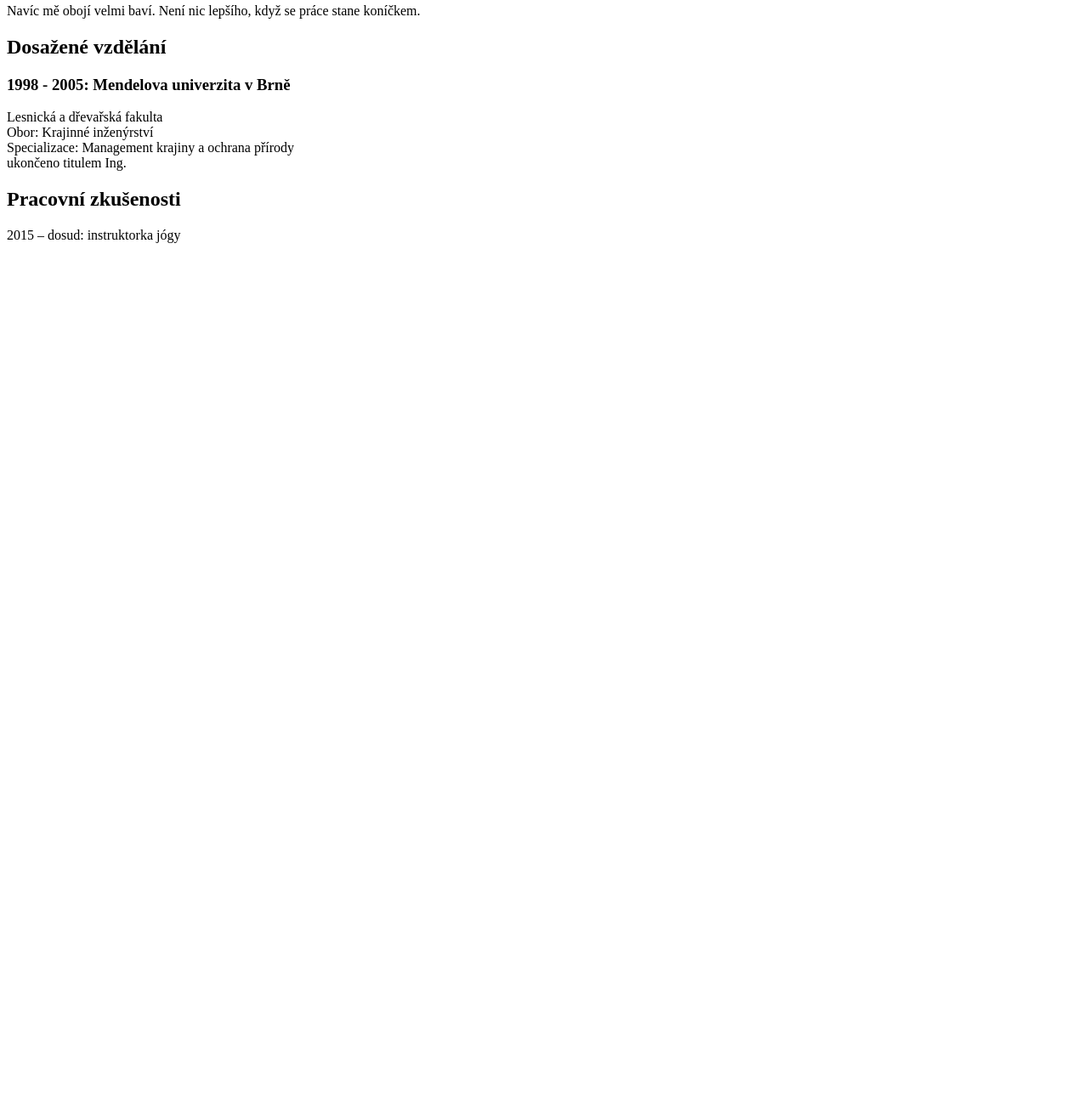
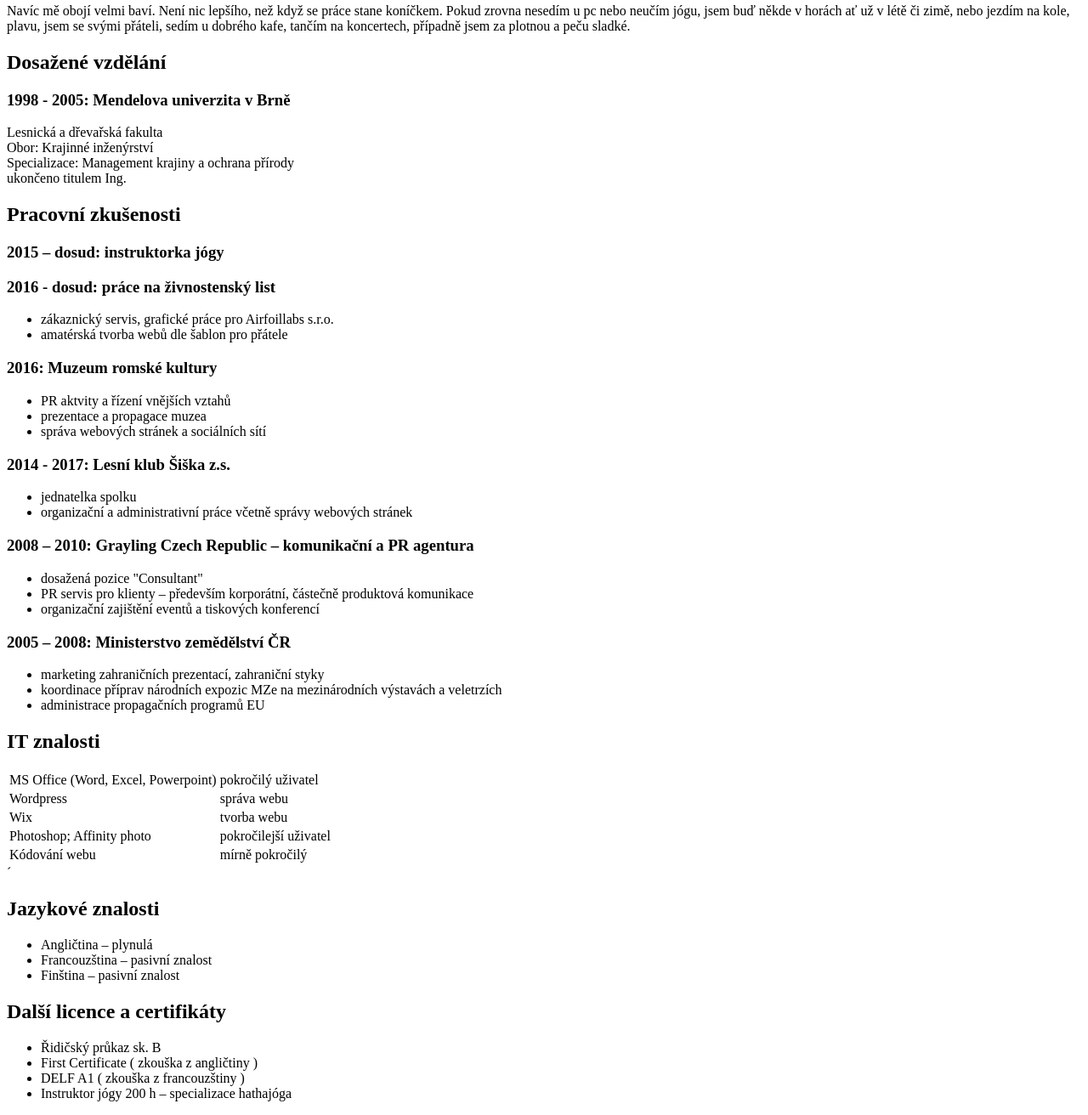
Before and after one commit to karolinavaitt/Zivotopis, a plain HTML site: page index.html in a window 1280 px wide. Shown: the part 2232-3544 px from the top of the page at 85% size. Before the commit the page ends 2537 px from the top, so only its background shows below. Drawn offline with Linux system fonts and the light colour scheme.

Commit message:
Dokončení html

```diff
--- a/index.html
+++ b/index.html
@@ -20,7 +20,7 @@
     <p>Za svůj život jsem prošla již různými pozicemi v odlišných organizacích. Co je částečně spojovalo, byl marketing a PR.
     Až později jsem se dostala, shodou různých okolností, k grafice, práci Photoshopem a Affinity Photo.
     Současně jsem začala, opět souhrou náhod, učit jógu, kterou jsem kombinovala s grafickými prácemi pro malou firmu, zabývající se leteckou simulací. Zjistila jsem, že mi naprosto vyhovuje kombinace pohybu, IT práce, časová flexibilita, určitá svoboda a různorodost.</p>
-    <p>Navíc mě obojí velmi baví. Není nic lepšího, když se práce stane koníčkem.</p>
+    <p>Navíc mě obojí velmi baví. Není nic lepšího, než když se práce stane koníčkem. Pokud zrovna nesedím u pc nebo neučím jógu, jsem buď někde v horách ať už v létě či zimě, nebo jezdím na kole, plavu, jsem se svými přáteli, sedím u dobrého kafe, tančím na koncertech, případně jsem za plotnou a peču sladké.</p>
     </section>
 
     <!--Sekce vzdělání-->
@@ -36,11 +36,90 @@
     </section>
 
     <!--Sekce zkušenosti-->
+    <section>
         <h2>Pracovní zkušenosti</h2>
-            <p>2015 – dosud:    instruktorka jógy
-            </p>
+           <h3>2015 – dosud: instruktorka jógy</h3>
 
-            <h3></h3>
+           <h3>2016 - dosud: práce na živnostenský list</h3>
+            	<ul>
+                    <li>zákaznický servis, grafické práce pro Airfoillabs s.r.o.</li>
+                    <li>amatérská tvorba webů dle šablon pro přátele</li>
+                </ul>
+
+            <h3>2016: Muzeum romské kultury</h3>
+            <ul>
+                <li>PR aktvity a řízení vnějších vztahů</li>
+                <li>prezentace a propagace muzea</li>
+                <li>správa webových stránek a sociálních sítí</li>
+            </ul>
+
+            <h3>2014 - 2017: Lesní klub Šiška z.s.</h3>
+                <ul>
+                    <li>jednatelka spolku</li>
+                    <li>organizační a administrativní práce včetně správy webových stránek</li>
+                </ul>
+
+            <h3>2008 – 2010: Grayling Czech Republic – komunikační a PR agentura</h3>
+                <ul>
+                    <li>dosažená pozice "Consultant"</li>
+                    <li>PR servis pro klienty – především korporátní, částečně produktová komunikace</li>
+                    <li>organizační zajištění eventů a tiskových konferencí</li>
+                </ul>
+
+            <h3>2005 – 2008: Ministerstvo zemědělství ČR</h3>
+                <ul>
+                    <li>marketing zahraničních prezentací, zahraniční styky</li>
+                    <li>koordinace příprav národních expozic MZe na mezinárodních výstavách a veletrzích</li>
+                    <li>administrace propagačních programů EU</li>
+                </ul>
+    </section>
+
+
+    <!--Sekce IT znalosti -->
+    <section>
+
+        <h2>IT znalosti</h2>
+            <table>
+                <tr>
+                    <td>MS Office (Word, Excel, Powerpoint)</td>
+                    <td class="pokrocilost">pokročilý uživatel</td>
+                </tr>
+                <tr>
+                    <td>Wordpress</td>
+                    <td class="pokrocilost">správa webu</td>
+                </tr>
+                <tr>
+                    <td>Wix</td>
+                    <td class="pokrocilost">tvorba webu</td>
+                </tr>
+                <tr>
+                    <td>Photoshop; Affinity photo</td>
+                    <td class="pokrocilost">pokročilejší uživatel</td>
+                </tr>
+                <tr>
+                    <td>Kódování webu</td>
+                    <td class="pokrocilost">mírně pokročilý</td>
+                </tr>
+    </table>
+     </section>  ´
+
+     <h2>Jazykové znalosti</h2>
+        <ul>
+            <li>Angličtina – plynulá</li>
+            <li>Francouzština – pasivní znalost</li>
+            <li>Finština – pasivní znalost</li>
+        </ul>
+
+     <h2>Další licence a certifikáty</h2>
+        <ul>
+            <li>Řidičský průkaz sk. B</li>
+            <li>First Certificate ( zkouška z angličtiny )</li>
+            <li>DELF A1 ( zkouška z francouzštiny )</li>
+            <li>Instruktor jógy 200 h – specializace hathajóga</li>
+        </ul>
+
+
+
 
 
 </body>
```
